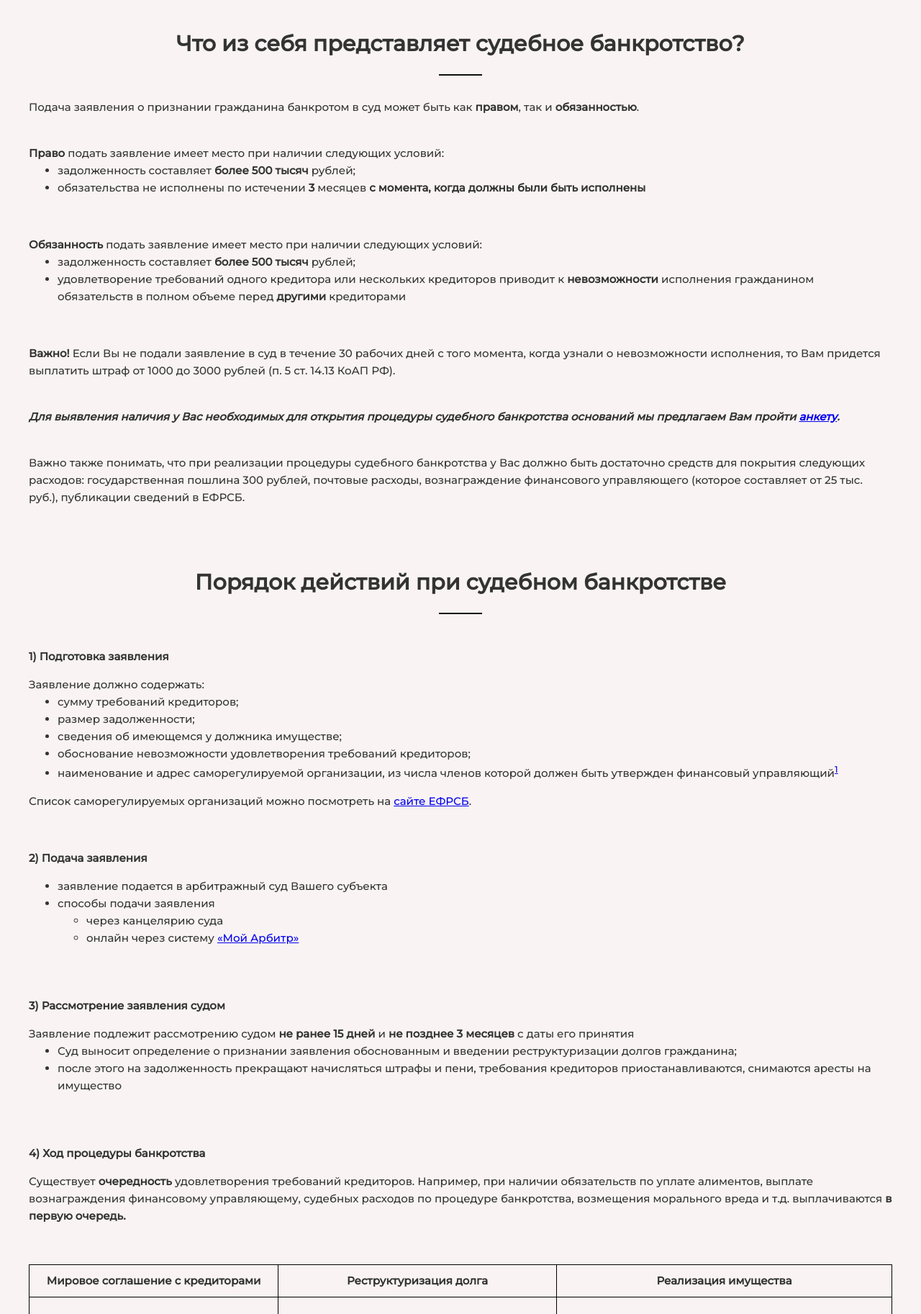
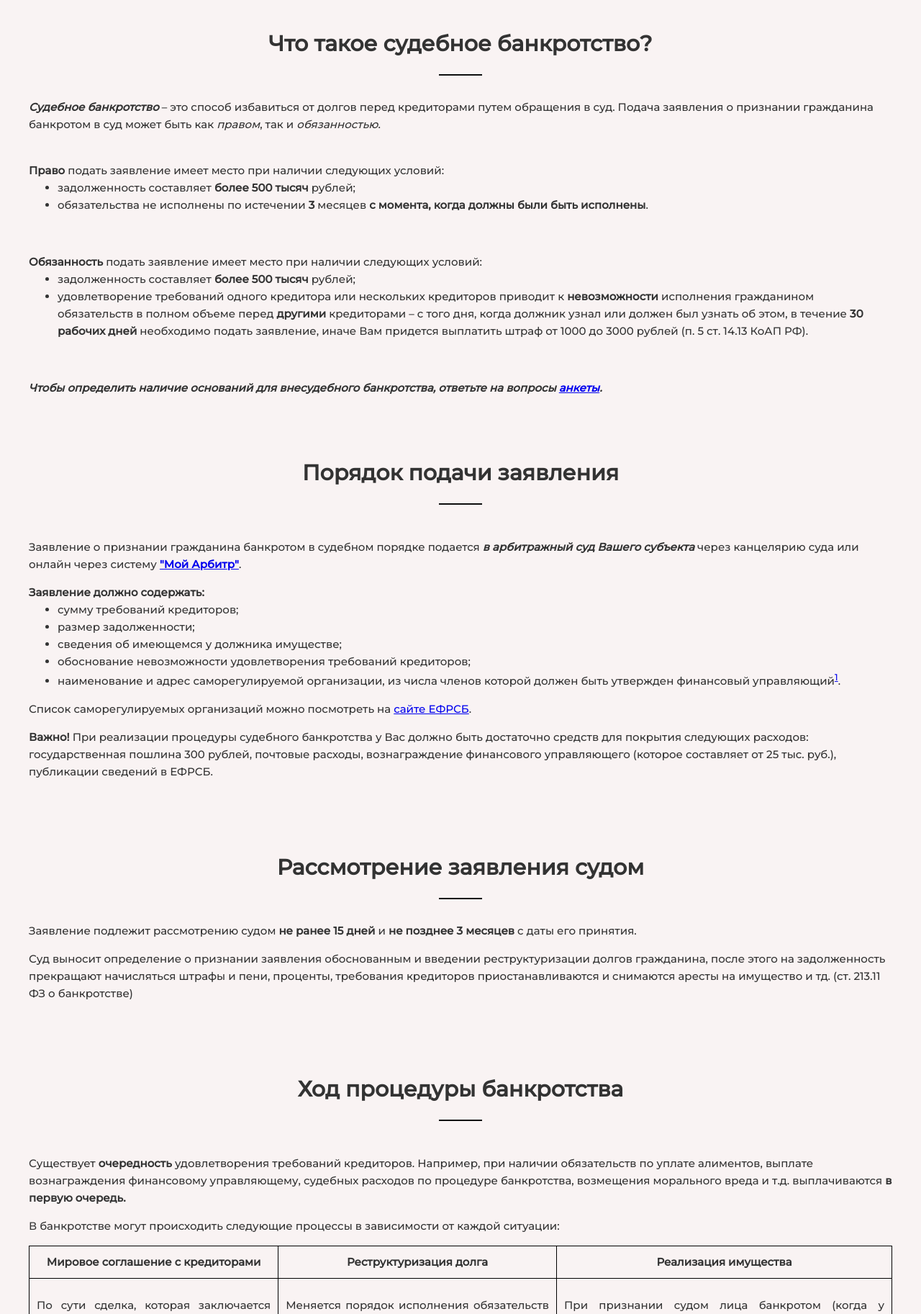
Before and after one commit to Egaster/anketa, a Flask app: page /judicial_bankruptcy in a window 1280 px wide. Shown: the part 102-1927 px from the top of the page at 72% size. Run offline with Flask 3, Linux system fonts and the light colour scheme; some libraries are stand-ins or nearby versions.

Commit message:
text updated

```diff
--- a/templates/judicial_bankruptcy.html
+++ b/templates/judicial_bankruptcy.html
@@ -47,11 +47,11 @@
             <div class="container__section">
 
                 <div class="section__header">
-                    <h2 class="section__title">Что из себя представляет судебное банкротство?</h2>
+                    <h2 class="section__title">Что такое судебное банкротство?</h2>
                 </div>
                 <div class="card__group">
                     <div>
-                        Подача заявления о признании гражданина банкротом в суд может быть как <b>правом</b>, так и <b>обязанностью</b>.
+                        <b><i>Судебное банкротство</i></b> – это способ избавиться от долгов перед кредиторами путем обращения в суд. Подача заявления о признании гражданина банкротом в суд может быть как <i>правом</i>, так и <i>обязанностью</i>.
                     </div>
                 </div>
                 <div class="card__group">
@@ -59,7 +59,7 @@
                         <b>Право</b> подать заявление имеет место при наличии следующих условий:
                             <ul>
                                 <li>задолженность составляет <b>более 500 тысяч</b> рублей;</li>
-                                <li>обязательства не исполнены по истечении <b>3</b> месяцев <b>с момента, когда должны были быть исполнены</b></li>
+                                <li>обязательства не исполнены по истечении <b>3</b> месяцев <b>с момента, когда должны были быть исполнены</b>.</li>
                             </ul>
                     </div>
                 </div>
@@ -68,82 +68,62 @@
                         <b>Обязанность</b> подать заявление имеет место при наличии следующих условий:
                             <ul>
                                 <li>задолженность составляет <b>более 500 тысяч</b> рублей;</li>
-                                <li>удовлетворение требований одного кредитора или нескольких кредиторов приводит к <b>невозможности</b> исполнения гражданином обязательств в полном объеме перед <b>другими</b> кредиторами</li>
+                                <li>удовлетворение требований одного кредитора или нескольких кредиторов приводит к <b>невозможности</b> исполнения гражданином обязательств в полном объеме перед <b>другими</b> кредиторами – с того дня, когда должник узнал или должен был узнать об этом, в течение <b>30 рабочих дней</b> необходимо подать заявление, иначе  Вам придется выплатить штраф от 1000 до 3000 рублей (п. 5 ст. 14.13 КоАП РФ).</li>
                             </ul>
 
                     </div>
                 </div>
                 <div class="card__group">
-                    <div>
-                        <b>Важно! </b>Если Вы не подали заявление в суд в течение 30 рабочих дней с того момента, когда узнали о невозможности исполнения, то Вам придется выплатить штраф от 1000 до 3000 рублей (п. 5 ст. 14.13 КоАП РФ).
-                    </div>
+                    <i><b>Чтобы определить наличие оснований для внесудебного банкротства, ответьте на вопросы <a href="/form">анкеты</a>.</b></i>
                 </div>
-                <div class="card__group">
-                    <div>
-                        <b><i>Для выявления наличия у Вас необходимых для открытия процедуры судебного банкротства оснований мы предлагаем Вам пройти <a href="/form">анкету</a>.</i></b>
-                    </div>
-                </div>
-                <div class="card__group">
-                    <div>
-                        Важно также понимать, что при реализации процедуры судебного банкротства у Вас должно быть достаточно средств для покрытия следующих расходов: государственная пошлина 300 рублей, почтовые расходы, вознаграждение финансового управляющего (которое составляет от 25 тыс. руб.), публикации сведений в ЕФРСБ.
-                    </div>
-                </div>
-
         </section>
 
         <section class="section">
             <div class="container__section">
-
                 <div class="section__header">
-                    <h2 class="section__title">Порядок действий при судебном банкротстве</h2>
+                    <h2 class="section__title">Порядок подачи заявления</h2>
                 </div>
                 <div class="card__group">
                     <div>
-                        <p><b>1) Подготовка заявления </b></p>
-                        Заявление должно содержать:
+                        <p>
+                            Заявление о признании гражданина банкротом в судебном порядке подается <b><i>в арбитражный суд Вашего субъекта</i></b> через канцелярию суда или онлайн через систему <b><a href="https://my.arbitr.ru/">"Мой Арбитр"</a></b>.
+                        </p>
+                        <b>Заявление должно содержать: </b>
                         <ul>
                             <li>сумму требований кредиторов;</li>
                             <li>размер задолженности;</b></li>
                             <li>сведения об имеющемся у должника имуществе;</li>
                             <li>обоснование невозможности удовлетворения требований кредиторов;</li>
-                            <li>наименование и адрес саморегулируемой организации, из числа членов которой должен быть утвержден финансовый управляющий<sup><a href="#note1" id="ref1">1</a></sup></li>
+                            <li>наименование и адрес саморегулируемой организации, из числа членов которой должен быть утвержден финансовый управляющий<sup><a href="#note1" id="ref1">1</a></sup>.</li>
                         </ul>
                         Список саморегулируемых организаций можно посмотреть на <a href="https://bankrot.fedresurs.ru/arbitrmanagers">сайте ЕФРСБ</a>.
-
+                        <p><b>Важно!</b> При реализации процедуры судебного банкротства у Вас должно быть достаточно средств для покрытия следующих расходов: государственная пошлина 300 рублей, почтовые расходы, вознаграждение финансового управляющего (которое составляет от 25 тыс. руб.), публикации сведений в ЕФРСБ.</p>
                     </div>
+                </div>
+            </div>
+        </section>
+        <section class="section">
+            <div class="container__section">
+                <div class="section__header">
+                    <h2 class="section__title">Рассмотрение заявления судом</h2>
                 </div>
                 <div class="card__group">
                     <div>
-                        <p><b>2) Подача заявления </b></p>
-                        <ul>
-                            <li>заявление подается в арбитражный суд Вашего субъекта</li>
-                            <li>способы подачи заявления
-                                <ul>
-                                    <li>через канцелярию суда</li>
-                                    <li>онлайн через систему <a href="https://my.arbitr.ru/#index">«Мой Арбитр»</a></li>
-                                </ul>
-                            </li>
-                        </ul>
+                        Заявление подлежит рассмотрению судом <b>не ранее 15 дней</b> и <b>не позднее 3 месяцев</b> с даты его принятия.
+                        <p>Суд выносит определение о признании заявления обоснованным и введении реструктуризации долгов гражданина, после этого на задолженность прекращают начисляться штрафы и пени, проценты, требования кредиторов приостанавливаются и снимаются аресты на имущество и тд. (ст. 213.11 ФЗ о банкротстве)</p>
                     </div>
+                </div>
+            </div>
+        </section>
+        <section class="section">
+            <div class="container__section">
+                <div class="section__header">
+                    <h2 class="section__title">Ход процедуры банкротства</h2>
                 </div>
                 <div class="card__group">
                     <div>
-                        <p><b>3) Рассмотрение заявления судом</b></p>
-                        Заявление подлежит рассмотрению судом <b>не ранее 15 дней</b> и <b>не позднее 3 месяцев</b> с даты его принятия
-                        <ul>
-                            <li>Суд выносит определение о признании заявления обоснованным и введении реструктуризации долгов гражданина; </li>
-                            <li>после этого на задолженность прекращают начисляться штрафы и пени, требования кредиторов приостанавливаются, снимаются аресты на имущество</b></li>
-                        </ul>
-                    </div>
-                </div>
-                <div class="card__group">
-                    <div>
-                        <p><b>4) Ход процедуры банкротства</b></p>
                         <p>Существует <b>очередность</b> удовлетворения требований кредиторов. Например, при наличии обязательств по уплате алиментов, выплате вознаграждения финансовому управляющему, судебных расходов по процедуре банкротства, возмещения морального вреда и т.д. выплачиваются <b>в первую очередь.</b> </p>
-                    </div>
-                </div>
-                <div class="card__group">
-                    <div>
+                        <p>В банкротстве могут происходить следующие процессы в зависимости от каждой ситуации: </p>
                         <table class="table">
                             <tr>
                                 <th class="table_th">Мировое соглашение с кредиторами</th>
@@ -164,17 +144,48 @@
                         </table>
                     </div>
                 </div>
-
+            </div>
+        </section>
+        <section class="section">
+            <div class="container__section">
+                <div class="section__header">
+                    <h2 class="section__title">Завершение внесудебной процедуры банкротства</h2>
+                </div>
+                <div class="card__group">
+                    <div>
+                        <p>После завершения реализации имущества финансовый управляющий предоставляет в арбитражный суд отчет о результатах, а арбитражный суд выносит определение о завершении реализации имущества. Процедура банкротства завершается. С этого момента гражданин, признанный банкротом, освобождается от исполнения требований кредиторов.</p>
+                        </br><b>Важно!</b> Какие долги нельзя списать по банкротству?
+                        <ul>ФЗ о банкротстве определяет перечень задолженностей, не подлежащих списанию. В их число входят:
+                            <li>возмещение вреда здоровью и морального вреда;</li>
+                            <li>алиментные платежи и долг по алиментам;</li>
+                            <li>зарплата и выплаты по ТК (это актуально, когда оформляется банкротство ИП, у которого есть долг перед работниками);</li>
+                            <li>штрафы за преступления, совершённые намеренно или по грубой неосторожности;</li>
+                            <li>текущие долги (появившиеся при проведении банкротства — например, по ЖКХ за период процедуры);</li>
+                            <li>субсидиарная ответственность.</li>
+                        </ul>
+                    </div>
+                </div>
+            </div><!--/.card-->
         </section>
 
         <section class="section">
             <div class="container__section">
-                <div class="card__group">
-                    <p id="note1"><sup>1</sup> <b><i>Финансовый управляющий</i></b> – профессионал, участие которого обязательно в судебном банкротстве. Он управляет имуществом должника, следит, чтобы не были нарушены права ни должника, ни кредиторов.   <a href="#ref1">Вернуться обратно</a>.</p>
+
+                <div class="section__header">
+                    <h2 class="section__title">Повторная подача заявления</h2>
                 </div>
                 <div class="card__group">
-                    <p id="note2"><sup>2</sup> <b><i>Экономическими преступлениями</i></b> признаются деяния указанные в Разделе VIII УК РФ (ст. 158 - 204.2). <a href="#ref2">Вернуться обратно</a>.</p>
+                    <div>
+                        Гражданин вправе повторно подать заявление о признании его банкротом во внесудебном порядке <i>не ранее чем по истечении пяти лет</i> после дня прекращения процедуры судебного банкротства.
+                    </div>
                 </div>
+            </div><!--/.card-->
+        </section>
+
+        <section class="section">
+            <div class="container__section">
+                <p id="note1"><sup>1</sup> <b><i>Финансовый управляющий</i></b> – профессионал, участие которого обязательно в судебном банкротстве. Он управляет имуществом должника, следит, чтобы не были нарушены права ни должника, ни кредиторов.   <a href="#ref1">Вернуться обратно</a>.</p>
+                <p id="note2"><sup>2</sup> <b><i>Экономическими преступлениями</i></b> признаются деяния указанные в Разделе VIII УК РФ (ст. 158 - 204.2). <a href="#ref2">Вернуться обратно</a>.</p>
             </div>
         </section>
 
```
